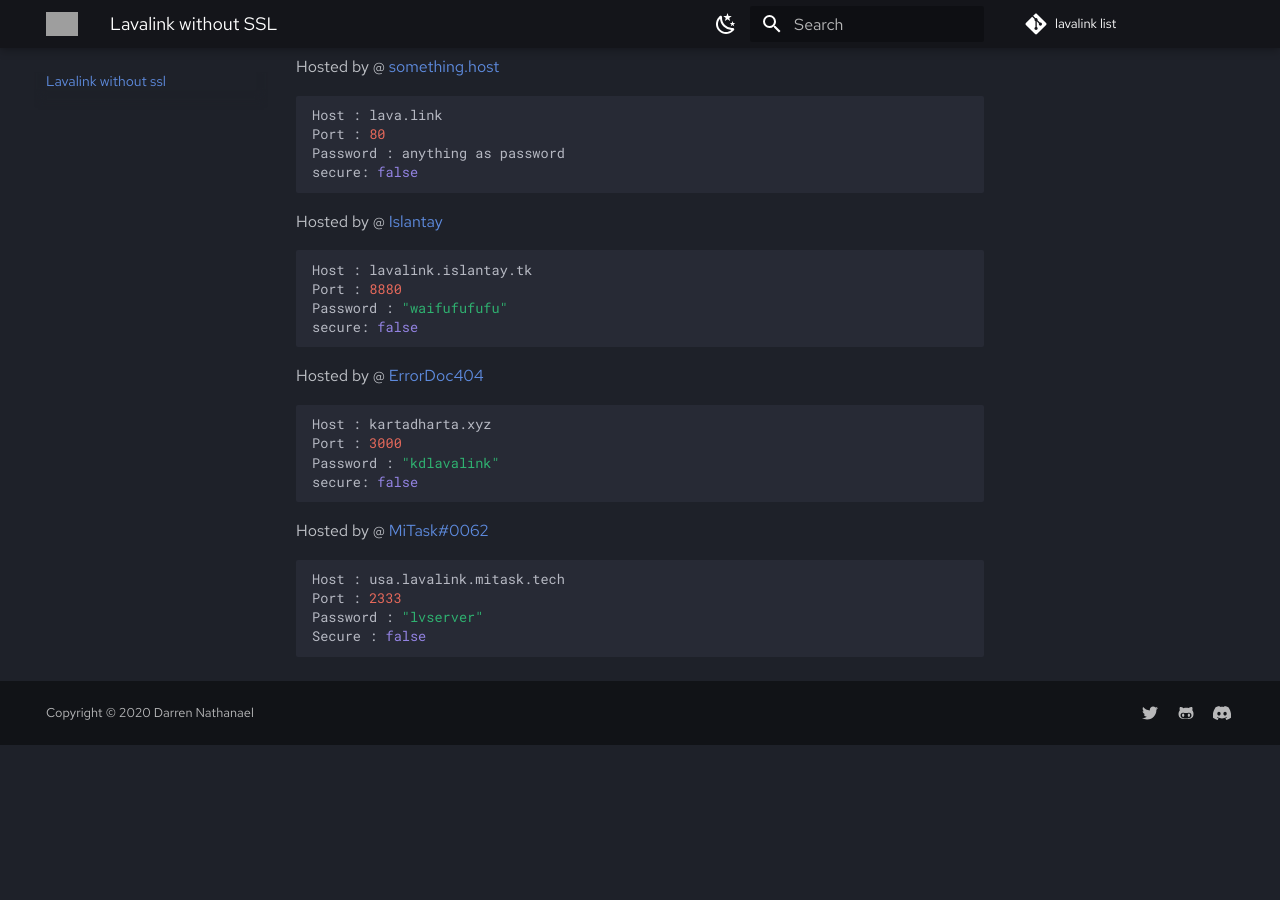
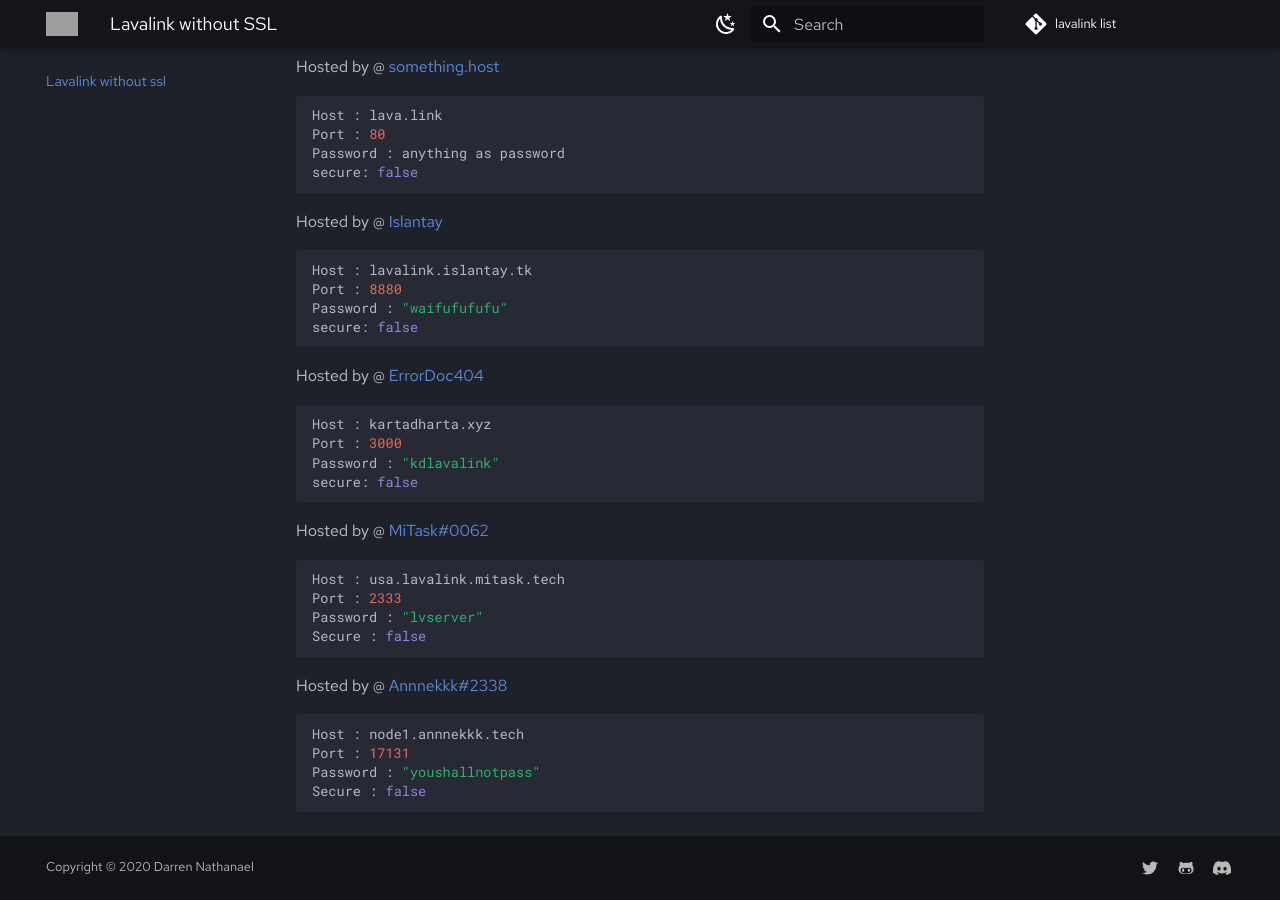
Before and after one commit to DarrenOfficial/lavalink-list, an MkDocs documentation site: the page built from docs/NoSSL/lavalink-without-ssl.md, in a window 1280 px wide and 900 px high, scrolled down 1102 px. Built offline with MkDocs 1.6.1 and Material for MkDocs 9.7.7, drawn with Linux system fonts in a browser that asks for light colours; comment, search, counter and statistics services are not loaded; before the commit the page ends 1847 px from its top, so only the background shows below that; grey boxes are pictures that could not be loaded.

Commit message:
🏓add lavalink-without-ssl.md (#93)

````diff
--- a/docs/NoSSL/lavalink-without-ssl.md
+++ b/docs/NoSSL/lavalink-without-ssl.md
@@ -77,3 +77,11 @@ Port : 2333
 Password : "lvserver"
 Secure : false
 ```
+
+Hosted by @ [Annnekkk#2338](https://github.com/Annnekkk)
+```bash
+Host : node1.annnekkk.tech
+Port : 17131
+Password : "youshallnotpass"
+Secure : false
+```
````
